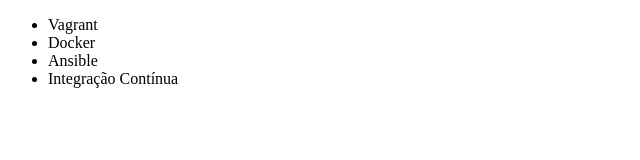
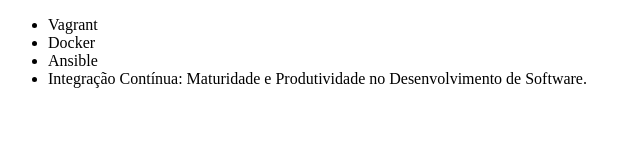
Before and after one commit to GabrielGalioti/alura-git, a plain HTML site: page index.html in a window 1280 px wide. Shown: the whole page, without its empty margins (0-640 px from the left). Drawn offline with Linux system fonts and the light colour scheme.

Commit message:
Completando nome do curso

```diff
--- a/index.html
+++ b/index.html
@@ -11,7 +11,10 @@
       <li>Vagrant</li>
       <li>Docker</li>
       <li>Ansible</li>
-      <li>Integração Contínua</li>
+      <li>
+        Integração Contínua: Maturidade e Produtividade no Desenvolvimento de
+        Software.
+      </li>
     </ul>
   </body>
 </html>
```
